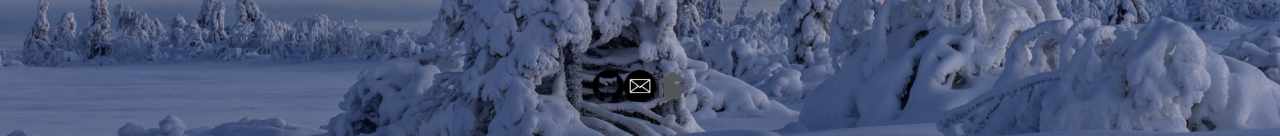
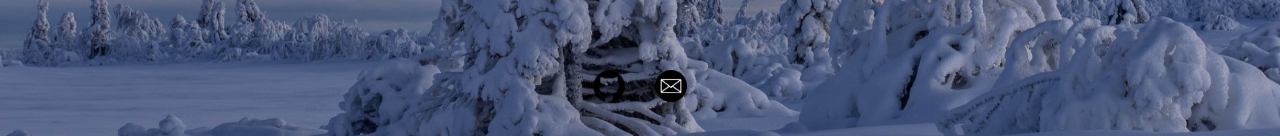
Before and after one commit to ZibangNie/ZibangNie.github.io, a plain HTML site: page index.html in a window 1280 px wide. Shown: the part 664-800 px from the top of the page. Drawn offline with Linux system fonts and the light colour scheme.

Commit message:
Modify bottom buttons

```diff
--- a/index.html
+++ b/index.html
@@ -37,7 +37,6 @@
         <div class="footer-icons">
             <a href="https://github.com/ZibangNie" target="_blank"><img src="GithubLogo.png" alt="GitHub" class="social-icon"></a>
             <a href="mailto:2542881@dundee.ac.uk"><img src="EmailLogo.png" alt="Email" class="social-icon2"></a>
-            <a href="https://scholar.google.com/citations?user=xxxx" target="_blank"><img src="Hat.png" alt="Google Scholar" class="social-icon3"></a>
         </div>
     </footer>
 </body>
--- a/styles.css
+++ b/styles.css
@@ -171,40 +171,20 @@ footer {
     z-index: 201; /* 确保图标也在上层 */
 }
 
-.footer-icons .social-icon {
+.footer-icons .social-icon,
+.footer-icons .social-icon2 {
     width: 32px;
     height: 32px;
-    margin: 15 15px;
+    margin-left: 15px;
+    margin-right: 15px;
     transition: transform 0.3s ease;
 }
 
-.footer-icons .social-icon2 {
-    width: 32px;
-    height: 32px;
-    margin: 15 15px;
-    transition: transform 0.3s ease;
-}
-
-.footer-icons .social-icon3 {
-    width: 32px;
-    height: 32px;
-    margin: 15 15px;
-    transition: transform 0.3s ease;
-}
-
-.footer-icons .social-icon:hover {
-    transform: scale(1.1);
-}
-
+.footer-icons .social-icon:hover,
 .footer-icons .social-icon2:hover {
     transform: scale(1.1);
 }
 
-.footer-icons .social-icon3:hover {
-    transform: scale(1.1);
-}
-
-/* 确保图标显示 */
 .footer-icons img {
     display: inline-block; /* 确保图标可显示 */
 }
```
